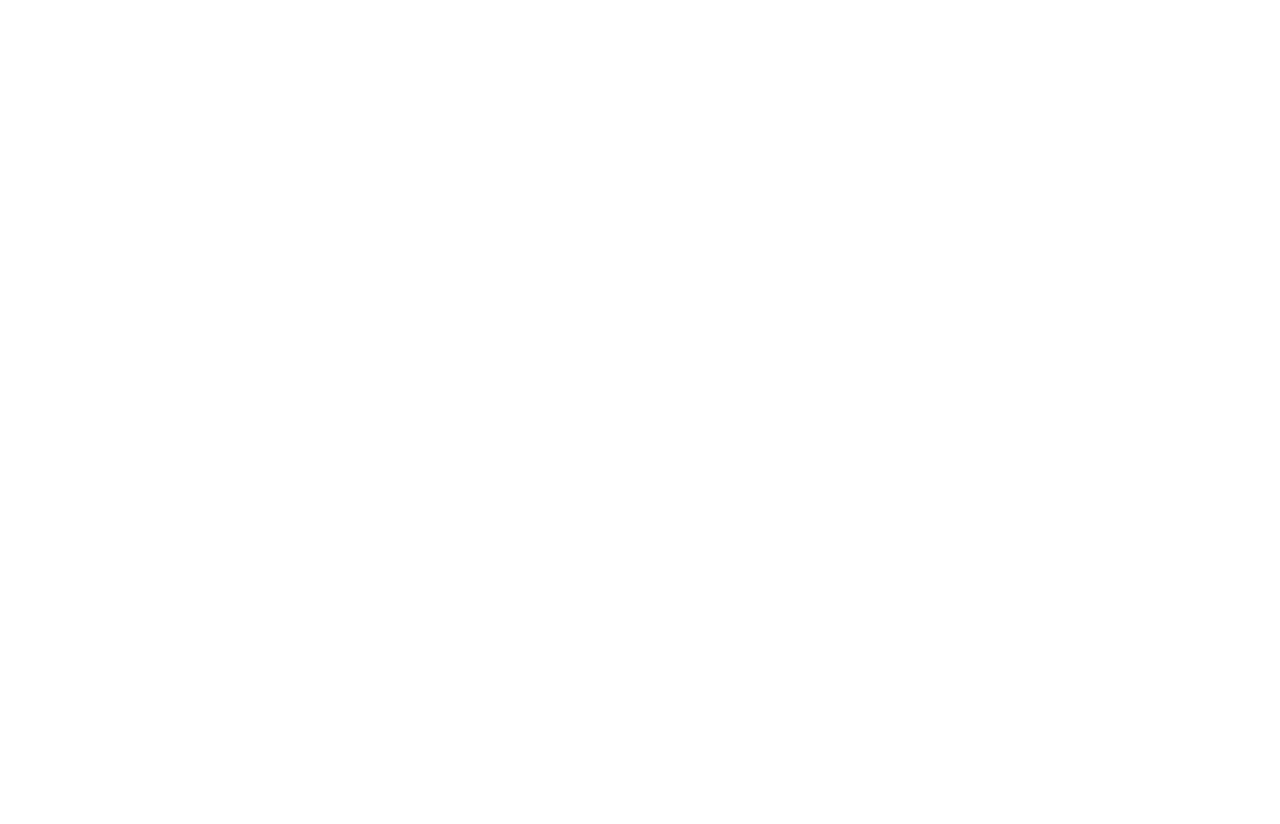
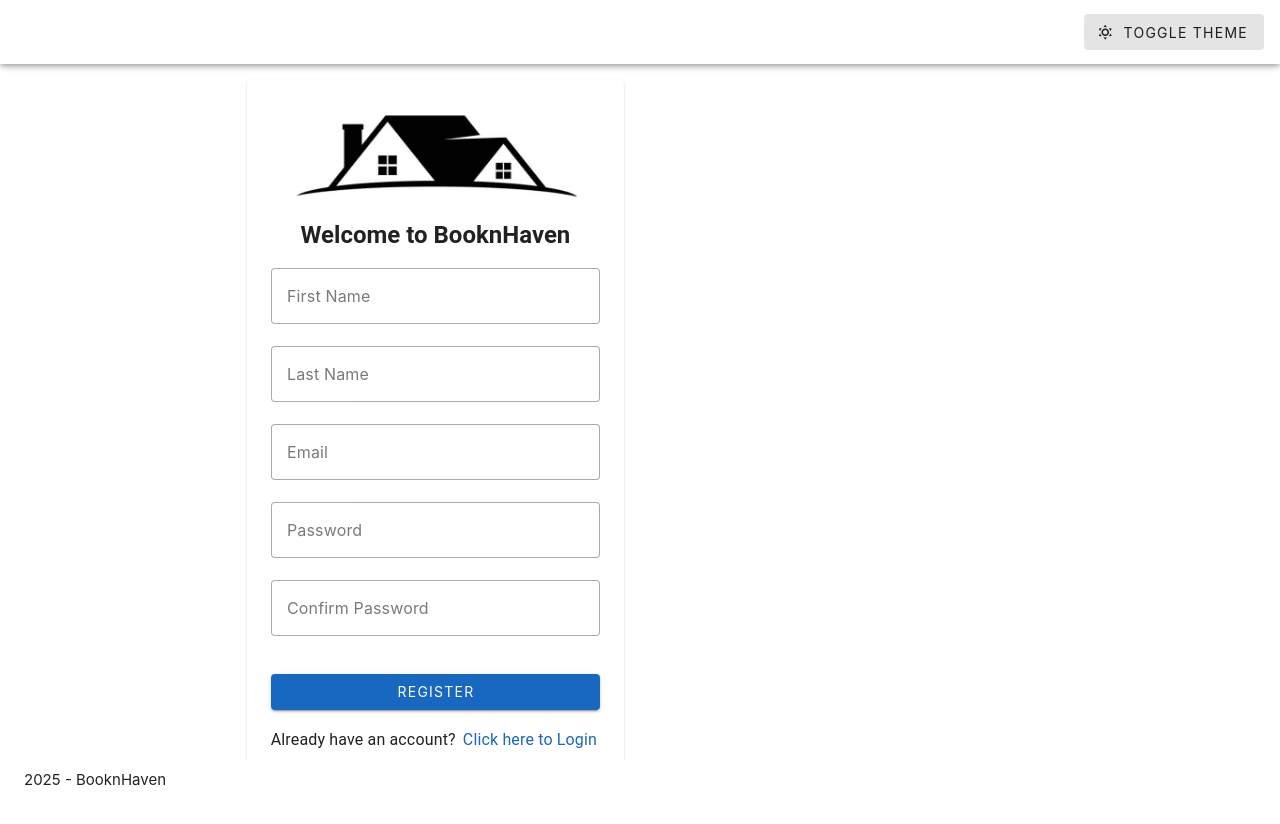
Before and after one commit to krpenaflor/Book-n-Haven, a Vue app: page /register in a window 1280 px wide. Before the commit this address had no page. Shown: the top 824 px of the page. Before the commit the page ends 800 px from the top, so only its background shows below. Built offline with nearby package versions, Linux system fonts and the light colour scheme.

Commit message:
router fix, register rules

```diff
--- a/src/router/index.js
+++ b/src/router/index.js
@@ -1,19 +1,15 @@
 import { createRouter, createWebHistory } from 'vue-router'
 import LoginView from '@/views/LoginView.vue'
+import RegisterView from '@/views/RegisterView.vue'
 
 const router = createRouter({
   history: createWebHistory(import.meta.env.BASE_URL),
   routes: [
-    // {
-    //   path: '/register',
-    //   name: 'register',
-    //   component: RegisterView,
-    // },
-    {
-      path: '/',
-      name: 'login',
-      component: LoginView,
-    },
+    { path: '/', redirect: '/login' }, // Default route
+    { path: '/login', name: 'login', component: LoginView },
+    { path: '/register', name: 'register', component: RegisterView },
+    // Optional:
+    // { path: '/dashboard', name: 'dashboard', component: DashboardView },
   ],
 })
 
--- /dev/null
+++ b/src/views/RegisterView.vue
@@ -0,0 +1,199 @@
+<script setup>
+import { ref } from 'vue'
+import { useRouter } from 'vue-router'
+
+const router = useRouter()
+const theme = ref('light')
+
+const firstName = ref('')
+const lastName = ref('')
+const email = ref('')
+const password = ref('')
+const confirmPassword = ref('')
+
+const errors = ref({
+  firstName: '',
+  lastName: '',
+  email: '',
+  password: '',
+  confirmPassword: '',
+})
+
+const registerError = ref('')
+const validEmailRegex = /^[^\s@]+@[^\s@]+\.[^\s@]+$/
+
+function onClick() {
+  theme.value = theme.value === 'light' ? 'dark' : 'light'
+}
+
+function validateFirstName() {
+  errors.value.firstName = firstName.value ? '' : 'First name is required'
+}
+
+function validateLastName() {
+  errors.value.lastName = lastName.value ? '' : 'Last name is required'
+}
+
+function validateEmail() {
+  if (!email.value) {
+    errors.value.email = 'Email is required'
+  } else if (!validEmailRegex.test(email.value)) {
+    errors.value.email = 'Email must be valid'
+  } else {
+    errors.value.email = ''
+  }
+}
+
+function validatePassword() {
+  if (!password.value) {
+    errors.value.password = 'Password is required'
+  } else if (password.value.length < 8) {
+    errors.value.password = 'Password must be at least 8 characters'
+  } else {
+    errors.value.password = ''
+  }
+}
+
+function validateConfirmPassword() {
+  if (!confirmPassword.value) {
+    errors.value.confirmPassword = 'Please confirm your password'
+  } else if (confirmPassword.value !== password.value) {
+    errors.value.confirmPassword = 'Passwords do not match'
+  } else {
+    errors.value.confirmPassword = ''
+  }
+}
+
+function validateForm() {
+  validateFirstName()
+  validateLastName()
+  validateEmail()
+  validatePassword()
+  validateConfirmPassword()
+
+  return Object.values(errors.value).every(err => err === '')
+}
+
+function register() {
+  registerError.value = ''
+  if (!validateForm()) return
+
+  // Simulate successful registration
+  router.push('/login')
+}
+</script>
+
+
+
+
+<template>
+    <v-app :theme="theme">
+      <v-app-bar class="px-3">
+        <v-spacer></v-spacer>
+        <v-btn
+          @click="onClick"
+          :prepend-icon="theme === 'light' ? 'mdi-weather-sunny' : 'mdi-weather-night'"
+          text="Toggle Theme"
+          variant="tonal"
+        >
+          Toggle Theme
+        </v-btn>
+      </v-app-bar>
+
+      <v-main>
+        <v-container class="d-flex justify-center align-center" style="min-height: 80vh;">
+          <v-card class="pa-6" max-width="400">
+            <div class="text-center mb-4">
+              <v-img
+                src="/src/assets/logo.jpg"
+                alt="Logo"
+                max-height="100"
+                contain
+                class="mb-4 mx-auto"
+              />
+              <h1 class="text-h5 font-weight-bold">Welcome to BooknHaven</h1>
+            </div>
+
+            <v-form @submit.prevent="register">
+              <v-text-field
+  v-model="firstName"
+  label="First Name"
+  variant="outlined"
+  :error-messages="errors.firstName"
+  @blur="validateFirstName"
+  required
+/>
+
+<v-text-field
+  v-model="lastName"
+  label="Last Name"
+  variant="outlined"
+  :error-messages="errors.lastName"
+  @blur="validateLastName"
+  required
+/>
+
+<v-text-field
+  v-model="email"
+  label="Email"
+  type="email"
+  variant="outlined"
+  :error-messages="errors.email"
+  @blur="validateEmail"
+  required
+/>
+
+<v-text-field
+  v-model="password"
+  label="Password"
+  type="password"
+  variant="outlined"
+  :error-messages="errors.password"
+  @focus="validateEmail"
+  @blur="validatePassword"
+  required
+/>
+
+<v-text-field
+  v-model="confirmPassword"
+  label="Confirm Password"
+  type="password"
+  variant="outlined"
+  :error-messages="errors.confirmPassword"
+  @focus="validatePassword"
+  @blur="validateConfirmPassword"
+  required
+/>
+
+
+              <!-- Error Box -->
+              <div
+                v-if="registerError"
+                class="mt-3 px-4 py-2"
+                style="background-color: transparent; color: red; font-size: 0.875rem; font-family: 'Roboto', sans-serif; border-left: 3px solid red;"
+              >
+                {{ registerError }}
+              </div>
+
+              <v-btn class="mt-4" type="submit" block color="primary" variant="elevated">
+                Register
+              </v-btn>
+
+              <div class="text-center mt-4">
+                <h5 class="text-subtitle-1">
+                  Already have an account?
+                  <RouterLink to="/login" class="text-primary text-decoration-none">
+                    Click here to Login
+                  </RouterLink>
+                </h5>
+              </div>
+            </v-form>
+          </v-card>
+        </v-container>
+      </v-main>
+
+      <v-footer app class="justify-start px-6">
+        2025 - BooknHaven
+      </v-footer>
+    </v-app>
+  </template>
```
